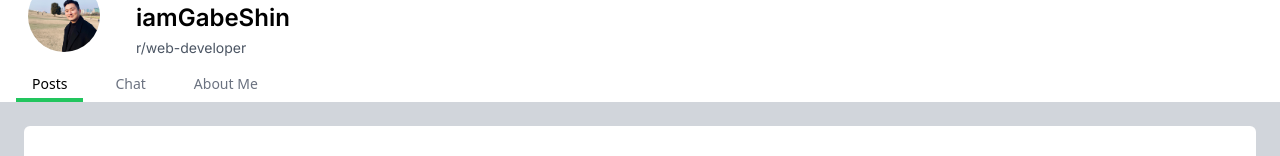
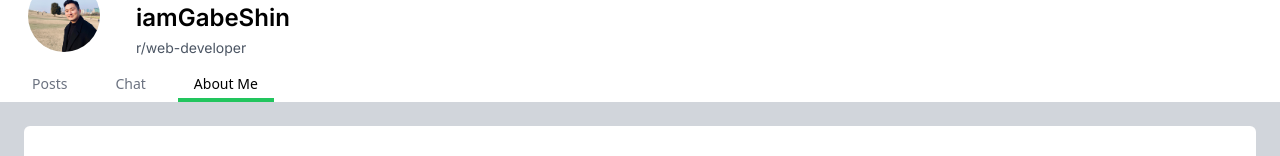
Before and after one commit to GabeShin/portfolio-website, a Next.js app: page /about in a window 1280 px wide. Shown: the part 138-294 px from the top of the page. Built offline with nearby package versions, Linux system fonts and the light colour scheme.

Commit message:
fix: navigation bar

```diff
--- a/src/components/header/navigation.tsx
+++ b/src/components/header/navigation.tsx
@@ -1,12 +1,9 @@
 import Link from "next/link";
+import { usePathname } from "next/navigation";
 import React, { useState } from "react";
 
 export default function NavigationBar() {
-  const [activeNav, setActiveNav] = useState("Posts");
-
-  const handleNavClick = (nav: string) => {
-    setActiveNav(nav);
-  };
+  const pathname = usePathname();
 
   const routes = [
     {
@@ -22,24 +19,27 @@ export default function NavigationBar() {
       path: "/about",
     },
   ];
+
+  const [activeNav, setActiveNav] = useState(
+    routes.find((route) => route.path === pathname)?.name || "Posts"
+  );
+
   return (
-    <>
     <div className="flex justify-start space-x-4 pl-4">
       {routes.map((route) => (
         <Link
           key={route.name}
           href={route.path}
-            className={`py-1 px-4  font-medium font-sans text-sm ${
+          className={`py-1 px-4 font-medium font-sans text-sm ${
             activeNav === route.name
-                ? "text-black border-b-4 border-green-500 "
+              ? "text-black border-b-4 border-green-500"
               : "text-gray-500"
           }`}
-            onClick={() => handleNavClick(route.name)}
+          onClick={() => setActiveNav(route.name)}
         >
           {route.name}
         </Link>
       ))}
     </div>
-    </>
   );
 }
```
Lines whose indentation alone changed are shown as unchanged.
